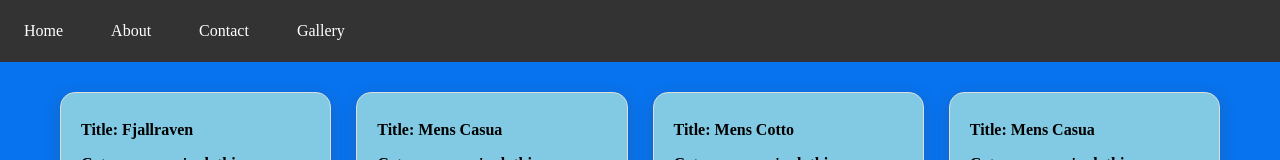
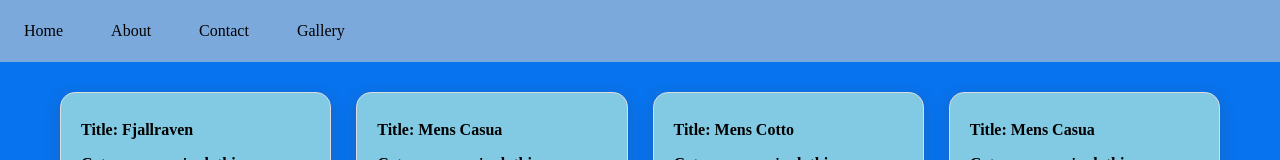
Before and after one commit to OmidProgramm/react-practice, a React (Vite) app: page / in a window 1280 px wide. Shown: the top 160 px of the page. Built offline with nearby package versions, Linux system fonts and the light colour scheme; data requests are answered from the project's data file.

Commit message:
create slider db & component

```diff
--- a/package.json
+++ b/package.json
@@ -10,7 +10,9 @@
     "preview": "vite preview"
   },
   "dependencies": {
+    "bootstrap": "^5.3.8",
     "react": "^19.2.7",
+    "react-bootstrap": "^2.10.10",
     "react-dom": "^19.2.7",
     "react-icons": "^5.7.0"
   },
--- a/src/App.jsx
+++ b/src/App.jsx
@@ -26,14 +26,15 @@
     }
   }
   useEffect(()=>{
+    getMenu()
     getProducts()
-    getMenu()
   },[])
 
   return (
     <>
     <Navbars menu={menu}/>
       <Products products={products}/>
+
     </>
   )
 }
--- a/src/DB/db.json
+++ b/src/DB/db.json
@@ -260,5 +260,28 @@
             "name": "Gallery",
             "link": "https:www.google.com"
         }
+    ],
+    "slider":[
+        {
+            "id":1,
+            "title": "One",
+            "image": "https://fakestoreapi.com/img/71YXzeOuslL._AC_UY879_t.png",
+            "alt": "slider",
+            "description": "Lorem ipsum dolor sit amet consectetur adipisicing elit. Id sed facere dignissimos esse non, maiores dolores neque asperiores laboriosam cumque voluptatum animi enim saepe unde sunt cupiditate? Error, necessitatibus mollitia?"
+        },
+        {
+            "id":2,
+            "title": "Two",
+            "image": "https://fakestoreapi.com/img/71HblAHs5xL._AC_UY879_-2t.png",
+            "alt": "slider",
+            "description": "Lorem ipsum dolor sit amet consectetur adipisicing elit. Id sed facere dignissimos esse non, maiores dolores neque asperiores laboriosam cumque voluptatum animi enim saepe unde sunt cupiditate? Error, necessitatibus mollitia?"
+        },
+        {
+            "id":3,
+            "title": "Three",
+            "image": "https://fakestoreapi.com/img/51Y5NI-I5jL._AC_UX679_t.png",
+            "alt": "slider",
+            "description": "Lorem ipsum dolor sit amet consectetur adipisicing elit. Id sed facere dignissimos esse non, maiores dolores neque asperiores laboriosam cumque voluptatum animi enim saepe unde sunt cupiditate? Error, necessitatibus mollitia?"
+        }
     ]
 }
--- /dev/null
+++ b/src/components/Navbar/NavItem.jsx
@@ -0,0 +1,9 @@
+import React from 'react'
+
+const NavItem = ({link}) => {
+  return (
+    <li><a href={link.link}>{link.name}</a></li>
+  )
+}
+
+export default NavItem
--- a/src/components/Navbar/Navbars.css
+++ b/src/components/Navbar/Navbars.css
@@ -4,7 +4,7 @@
   margin: 0;
   padding: 0;
   overflow: hidden;
-  background-color: #333333;
+  background-color: #7ba9dc;
 }
 
 ul.navbars li {
@@ -13,12 +13,13 @@
 
 ul.navbars li a {
   display: block;
-  color: white;
+  color: black;
   text-align: center;
   padding: 14px 16px;
   text-decoration: none;
 }
 
 ul.navbars li a:hover {
-  background-color: #111111;
+   background-color: #5c9de7;
+  border-radius: 12px;
 }
--- a/src/components/Navbar/Navbars.jsx
+++ b/src/components/Navbar/Navbars.jsx
@@ -1,5 +1,6 @@
 import React from 'react'
 import "./Navbars.css"
+import NavItem from './NavItem'
 const Navbars = ({menu}) => {
 
   return (
@@ -7,7 +8,7 @@
         <ul className='navbars'>
             {
                 menu && menu.map((link)=>{
-                    return <li key={link.id}><a href={link.link}>{link.name}</a></li>
+                    return <NavItem key={link.id} link={link}/>
 
                 })
             }
```
Also changed, not shown: src/components/Sliders/Sliders.jsx (added, +9 -0 lines), 1 other file (tests, documents, lock files or other folders). Lines whose indentation alone changed are shown as unchanged.
